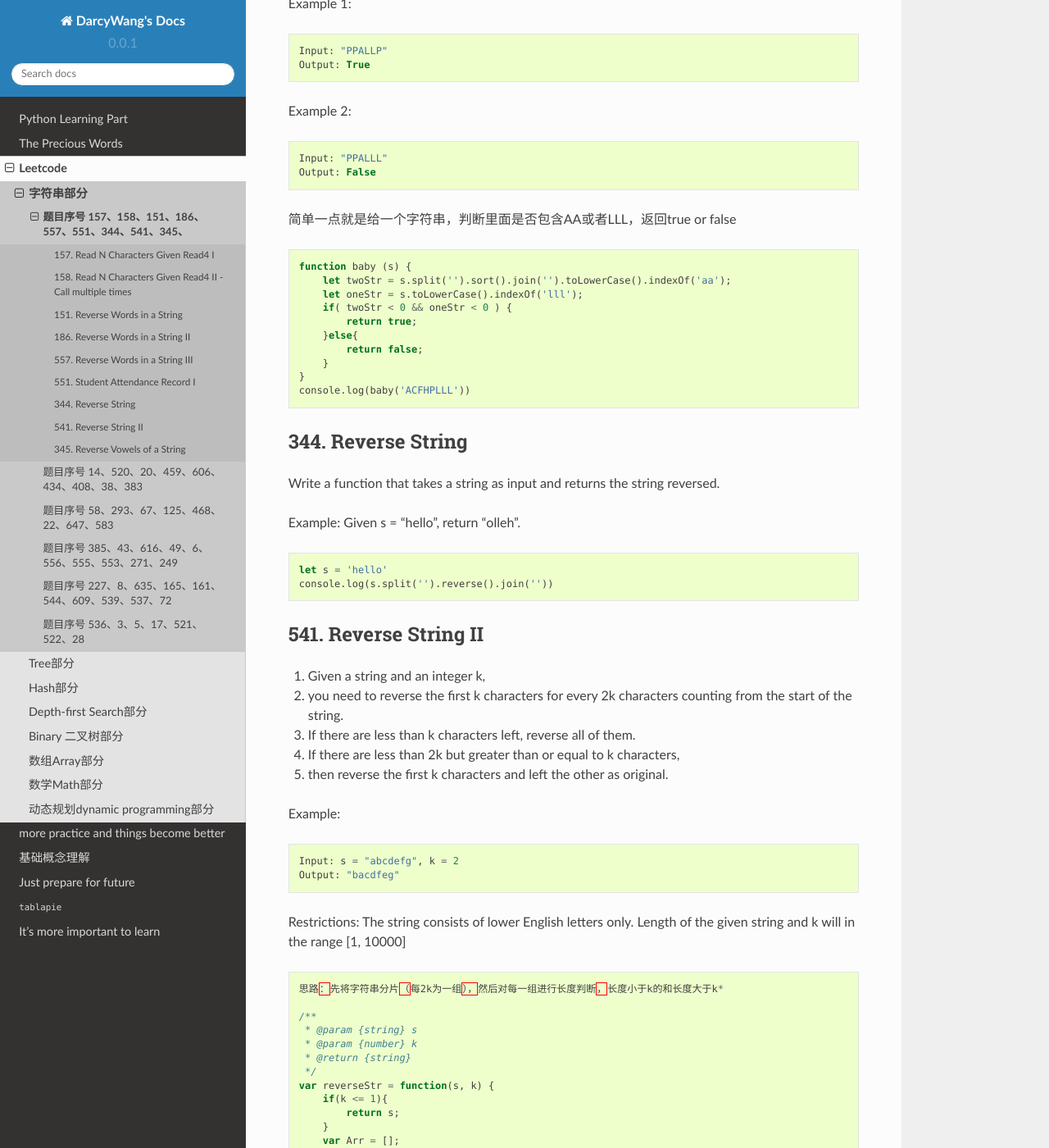
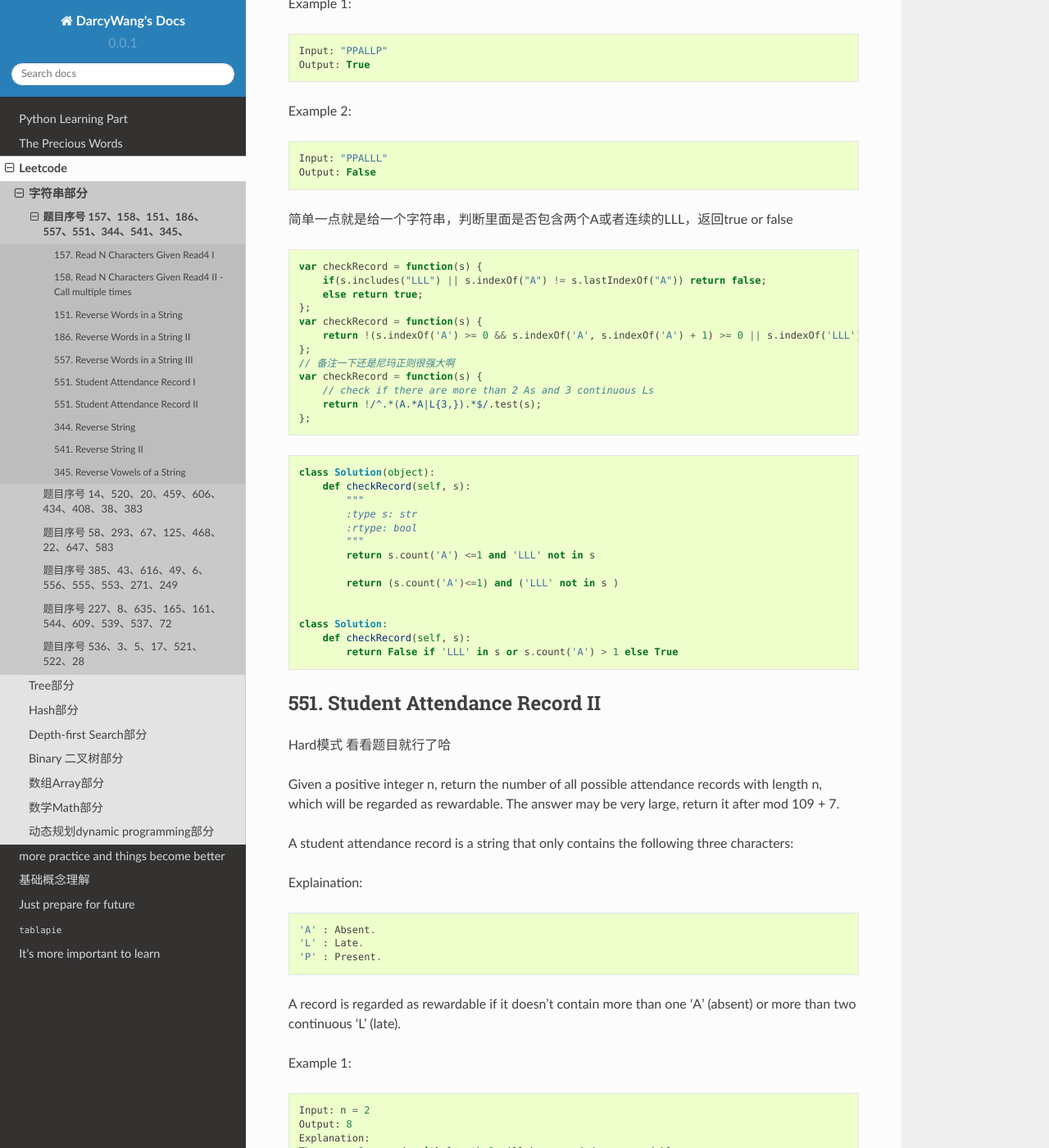
Before and after one commit to darcyWang/tianbao, a Sphinx documentation site: the page built from source/leetcode/string/stringone.rst, in a window 1280 px wide and 1400 px high, scrolled down 5680 px. Shown: the whole window at 82% size. Built offline with Sphinx 7.4.7 and the Read the Docs theme 2.0.0, drawn with Linux system fonts in a browser that asks for light colours; some of the changed text lies outside the part shown.

Commit message:
Initial commit

```diff
--- a/source/leetcode/string/stringone.rst
+++ b/source/leetcode/string/stringone.rst
@@ -287,22 +287,68 @@ Example 2:
     Input: "PPALLL"
     Output: False
 
-简单一点就是给一个字符串，判断里面是否包含AA或者LLL，返回true or false
+简单一点就是给一个字符串，判断里面是否包含两个A或者连续的LLL，返回true or false
 
 .. code-block:: Javascript
 
-    function baby (s) {
-        let twoStr = s.split('').sort().join('').toLowerCase().indexOf('aa');
-        let oneStr = s.toLowerCase().indexOf('lll');
-        if( twoStr < 0 && oneStr < 0 ) {
-            return true;
-        }else{
-            return false;
-        }
-    }
-    console.log(baby('ACFHPLLL'))
+    var checkRecord = function(s) {
+        if(s.includes("LLL") || s.indexOf("A") != s.lastIndexOf("A")) return false;
+        else return true;
+    };
+    var checkRecord = function(s) {
+        return !(s.indexOf('A') >= 0 && s.indexOf('A', s.indexOf('A') + 1) >= 0 || s.indexOf('LLL') >= 0);
+    };
+    // 备注一下还是尼玛正则很强大啊
+    var checkRecord = function(s) {
+        // check if there are more than 2 As and 3 continuous Ls
+        return !/^.*(A.*A|L{3,}).*$/.test(s);
+    };
+
+.. code-block:: python
+
+    class Solution(object):
+        def checkRecord(self, s):
+            """
+            :type s: str
+            :rtype: bool
+            """
+            return s.count('A') <=1 and 'LLL' not in s
+
+            return (s.count('A')<=1) and ('LLL' not in s )
 
 
+    class Solution:
+        def checkRecord(self, s):
+            return False if 'LLL' in s or s.count('A') > 1 else True
+
+551. Student Attendance Record II
+---------------------------------
+
+Hard模式 看看题目就行了哈
+
+Given a positive integer n, return the number of all possible attendance records with length n, which will be regarded as rewardable. The answer may be very large, return it after mod 109 + 7.
+
+A student attendance record is a string that only contains the following three characters:
+
+Explaination:
+::
+    'A' : Absent.
+    'L' : Late.
+    'P' : Present.
+
+A record is regarded as rewardable if it doesn't contain more than one 'A' (absent) or more than two continuous 'L' (late).
+
+Example 1:
+::
+    Input: n = 2
+    Output: 8
+    Explanation:
+    There are 8 records with length 2 will be regarded as rewardable:
+    "PP" , "AP", "PA", "LP", "PL", "AL", "LA", "LL"
+
+
+Only "AA" won't be regarded as rewardable owing to more than one absent times.
+Note: The value of n won't exceed 100,000.
 
 
 344. Reverse String
@@ -342,62 +388,16 @@ Length of the given string and k will in the range [1, 10000]
 
 .. code-block:: Javascript
 
-    思路：先将字符串分片（每2k为一组），然后对每一组进行长度判断，长度小于k的和长度大于k*
-
-    /**
-     * @param {string} s
-     * @param {number} k
-     * @return {string}
-     */
-    var reverseStr = function(s, k) {
-        if(k <= 1){
-            return s;
-        }
-        var Arr = [];
-        for(var i = 0 ; i < s.length; i += 2*k ){
-            var subStr = s.slice(i,i+2*k);
-            var arr = subStr.split('');
-            if(arr.length <= k){
-              var str =  arr.reverse().join('');
-            }else{
-                var subArr = arr.slice(0,k);
-                subArr.reverse();
-                var str = subArr.concat(arr.slice(k,2*k)).join('');
-            }
-            Arr[i] = str;
-        }
-        var result = Arr.join('');
-        return result;
+    let reverseStr = function(s, k) {
+      if(s.length < k)
+        return s.split("").reverse().join("");
+      let res = "";
+      for(let i = 0; i < s.length; i+=2*k) {
+        res += s.split("").slice(i, i+k).reverse().join("");
+        res += s.slice(i+k, i+2*k);
+      }
+      return res;
     };
-
-    /**
-     * @param {string} s
-     * @param {number} k
-     * @return {string}
-     */
-    var reverseStr = function(s, k) {
-        var output_str = '';
-        for(var i=0;i<s.length;i=i+2*k)
-        {
-            var haystack = s.substr(i,2*k);
-            if(haystack.length < k)
-            {
-                output_str += myReverse(haystack);
-            }
-            else
-            {
-                output_str += myReverse(haystack.substr(0,k)) + haystack.substr(k);
-            }
-        }
-        return output_str;
-    };
-
-    function myReverse(str)
-    {
-        var arr = str.split('');
-        var reversedArr = arr.reverse();
-        return reversedArr.join('');
-    }
 
 
 .. code-lock:: python
@@ -423,19 +423,50 @@ Length of the given string and k will in the range [1, 10000]
 
 Write a function that takes a string as input and reverse only the vowels of a string.
 
+
+Example
 ::
-    Example 1:
     Given s = "hello", return "holle".
 
-    Example 2:
     Given s = "leetcode", return "leotcede".
 
 Note:
 The vowels does not include the letter "y".
 
-
+替换字符串里面的元音字母'aeiou'
 字符串不可变，所以用list代替，最后join
 
+
+
+..code-block:: javascript
+
+    var reverseVowels = function(s) {
+        if(s === null || s.length === 0) {
+            return s;
+        }
+        var chars = s.split('');
+        var low = 0;
+        var high = s.length - 1;
+        var vowels = "aeiouAEIOU";
+        var tmp;
+        while(low < high) {
+            while(low < high && vowels.indexOf(chars[low]) === -1) {
+                low++;
+            }
+
+            while(low < high && vowels.indexOf(chars[high]) === -1) {
+                high--;
+            }
+
+            tmp = chars[high];
+            chars[high] = chars[low];
+            chars[low] = tmp;
+            low++;
+            high--;
+        }
+
+        return chars.join('');
+    };
 
 .. code-block:: python
 
@@ -459,6 +490,23 @@ The vowels does not include the letter "y".
                     j -= 1
             return ''.join(string)
 
+    class Solution(object):
+        def reverseVowels(self, s):
+            """
+            :type s: str
+            :rtype: str
+            """
+            vowel = 'AEIOUaeiou'
+            s = list(s)
+            i,j = 0, len(s)-1
+            while i<j:
+                while s[i] not in vowel and i<j:
+                    i = i + 1
+                while s[j] not in vowel and i<j:
+                    j = j - 1
+                s[i], s[j] = s[j], s[i]
+                i, j = i + 1, j - 1
+            return ''.join(s)
 
     """ 正则版本 """
     class Solution(object):
--- a/source/leetcode/string/stringtwo.rst
+++ b/source/leetcode/string/stringtwo.rst
@@ -8,7 +8,7 @@
 Write a function to find the longest common prefix string amongst an array of strings.
 ::
     function sharedStart(array){
-        var A= array.concat().sort(),
+        var A = array.concat().sort(),  //拿到数组后进行合并排序
         a1= A[0], a2= A[A.length-1], L= a1.length, i= 0;
         while(i<L && a1.charAt(i)=== a2.charAt(i)) i++;
         return a1.substring(0, i);
```
